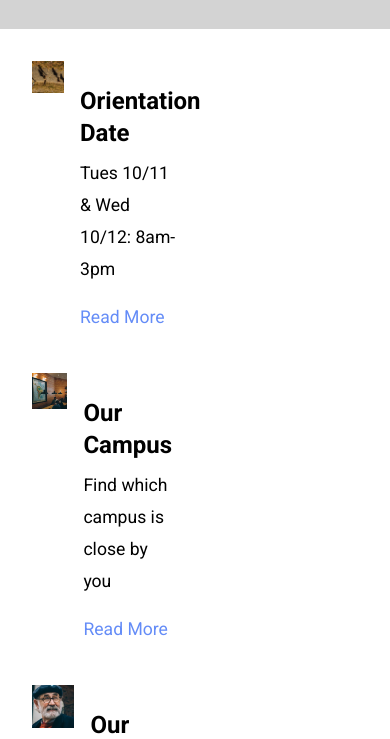
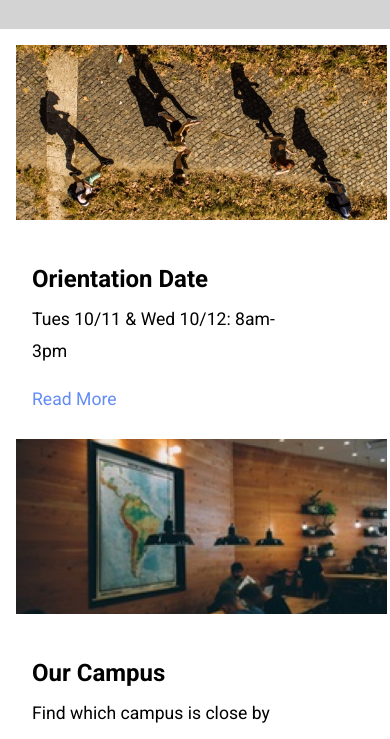
Before and after one commit to mjyergin/colmaracademy2, a plain HTML site: page index.html in a window 390 px wide. Shown: the part 631-1370 px from the top of the page. Drawn offline with Linux system fonts and the light colour scheme.

Commit message:
additional fixes

```diff
--- a/index.html
+++ b/index.html
@@ -50,17 +50,18 @@
     </div>
   </div>
 <!--Jumbotron2-->
-<div class="jumbotron2">
+<div class="jumbotron2 jumbotron-mobile">
   <div class="left-column2 desktop">
     <img src="./resources/images/information-main.jpg" alt="">
     <h2>It doesn't hurt to keep practicing</h2>
     <h4>"Lorem ipsum dolor sit amet, consectetur adipisicing elit, sed do eiusmod tempor incididunt ut labore et dolore magna aliqua. Ut enim ad minim veniam, quis nostrud exercitation ullamco laboris nisi ut aliquip ex ea commodo consequat."</h4>
     <p>Emanual, Sr Strategist at Hiring.com</p>
   </div>
-  <div class="right-column2">
+  <div class="right-column2" id="jumbotron2-mobile">
     <div class="info">
       <div class="image">
-        <img src="./resources/images/information-orientation.jpg" alt="">
+        <img class="desktop" src="./resources/images/information-orientation.jpg" alt="">
+        <img class="mobile" src="./resources/images/information-orientation-mobile.jpg" alt="">
       </div>
         <div class="text">
           <h2>Orientation Date</h2>
@@ -70,7 +71,8 @@
     </div>
     <div class="info">
       <div class="image">
-        <img src="./resources/images/information-campus.jpg" alt="">
+        <img class="desktop" src="./resources/images/information-campus.jpg" alt="">
+        <img class="mobile" src="./resources/images/information-campus-mobile.jpg" alt="">
       </div>
         <div class="text">
           <h2>Our Campus</h2>
@@ -80,7 +82,8 @@
     </div>
     <div class="info">
       <div class="image">
-        <img src="./resources/images/information-guest-lecture.jpg" alt="">
+        <img class="desktop" src="./resources/images/information-guest-lecture.jpg" alt="">
+        <img class="mobile" src="./resources/images/information-guest-lecture-mobile.jpg" alt="">
       </div>
         <div class="text">
           <h2>Our Guest Lecture</h2>
@@ -157,13 +160,11 @@
   </div>
 </div>
 <!--mobile learning-->
-      <div id="mobile-learning-title">
+      <div id="mobile-learning-title" class="mobile">
         <h1>Start Learning</h1>
       </div>
   <div class=" section mobile" id="mobile-learning">
-      <div class="major">
-        <h2>Software Engineering</h2>
-      </div>
+
       <div class="major">
         <h2>Computer art</h2>
       </div>
@@ -217,9 +218,9 @@
 
 <!--Footer-->
 
-<div class="footer flex-container">
+<div class="footer flex-container" id="mobile-footer">
 <p>&copy2016 Colmar Academy. All rights reserved</p>
-<ul>
+<ul class="desktop">
   <li><span>Terms</span></li>
   <li><span>Privacy</span></li>
 </ul>
--- a/resources/css/style.css
+++ b/resources/css/style.css
@@ -517,6 +517,25 @@ ul {
 }
 
 
+.right-column2{
+  width: 100%;
+  margin-left: 0;
+}
+
+.info {
+  display: flex;
+  flex-direction: column;
+
+}
+
+.info .image {
+  width: 95%;
+  margin-left: 1rem;
+  margin-right: 1rem;
+
+}
+
+
 
 
 
@@ -603,6 +622,15 @@ ul {
  /*justify-content: center;*/
 
 }
+#mobile-footer p {
+  margin-top: 2.5rem;
+  margin-bottom: 1rem;
+}
+
+#mobile-footer {
+  background-color: white;
+}
+
 }
 @media only screen and (min-width: 750px){
 /*desktop*/
```
Also changed, not shown: 2 other files.
